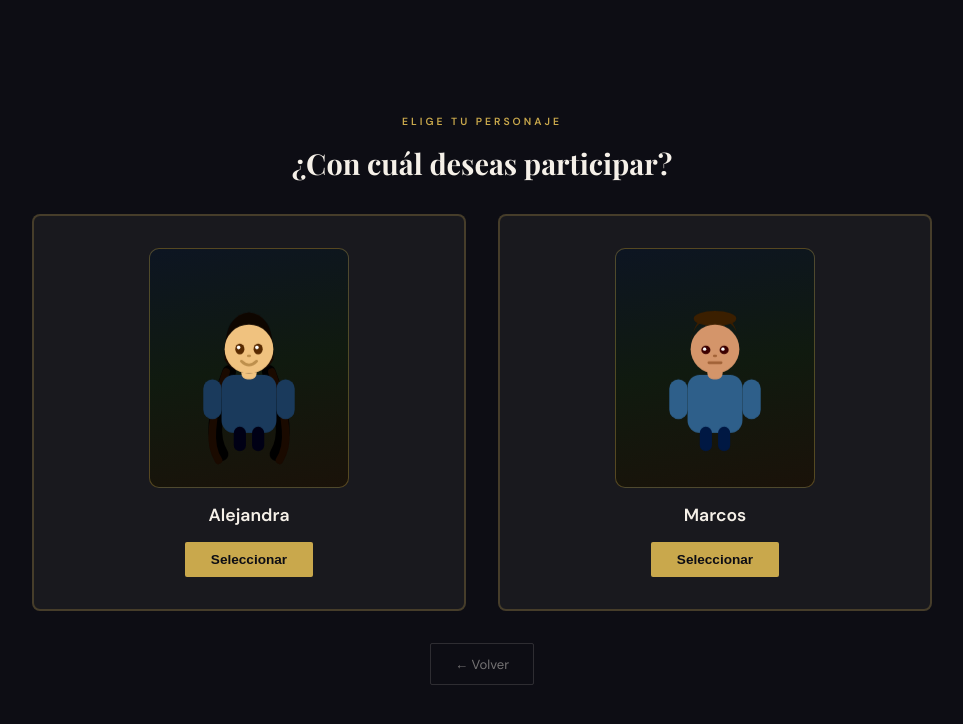
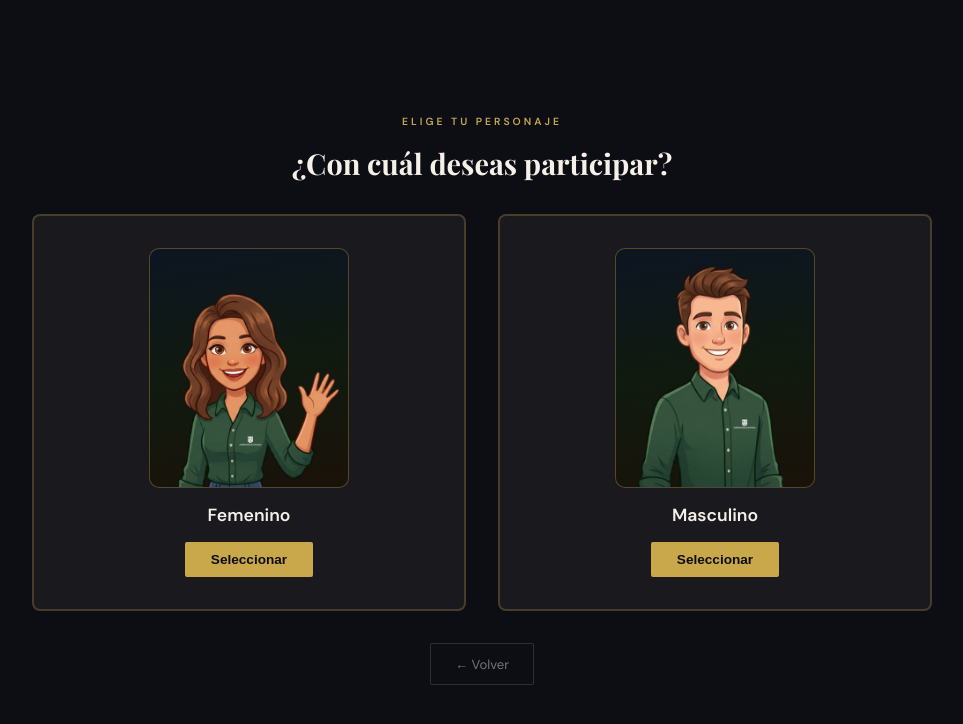
Before and after one commit to Porras05/CiudadanoCorp, a React (Vite) app: page / in a window 1280 px wide. Both pictures are taken after a click on the button "Comenzar →". Shown: the top 724 px of the page, without its empty margins (158-1121 px from the left). Built offline with nearby package versions, Linux system fonts and the light colour scheme; a web font is replaced by a local one.

Commit message:
Images and Character Selection

```diff
--- a/src/App.jsx
+++ b/src/App.jsx
@@ -18,10 +18,11 @@ async function saveCertificate(data) {
 
 // ─── DATA ───
 const CHARACTERS = [
-  { id: 'char1', name: 'Alejandra', skin: '#F0C27F', hair: '#1A0A00', outfit: '#1A3A5C', hairstyle: 'long', expression: 'happy' },
-  { id: 'char2', name: 'Marcos', skin: '#D4956A', hair: '#3B1F00', outfit: '#2E5F8A', hairstyle: 'short', expression: 'serious' },
+  { id: 'char1', name: 'Femenino', skin: '#F0C27F', hair: '#1A0A00', outfit: '#1A3A5C', hairstyle: 'long', expression: 'happy', avatar: 'public\\mujer.png' },
+  { id: 'char2', name: 'Masculino', skin: '#D4956A', hair: '#3B1F00', outfit: '#2E5F8A', hairstyle: 'short', expression: 'serious', avatar: 'public\\hombre.png' },
 ];
 
+// ...existing code...
 const PROFILES = {
   pragmatic:{ name:'Pragmático/a', desc:'Priorizas resultados medibles y eficiencia. Tomas decisiones basadas en impacto real más que en principios abstractos.', color:'#1A3A5C' },
   idealist:{ name:'Idealista', desc:'Guías tus decisiones por principios y valores. El proceso importa tanto como el resultado, y actúas con coherencia incluso cuando es incómodo.', color:'#4A7C5E' },
@@ -282,12 +283,12 @@ export default function ETHOSFERA() {
             <h2 style={{fontFamily:"'Playfair Display',serif",fontSize:'1.8rem',color:'#F5F0E8',fontWeight:700,marginBottom:'2rem'}}>¿Con cuál deseas participar?</h2>
             <div style={{display:'grid',gridTemplateColumns:'repeat(auto-fit,minmax(280px,1fr))',gap:'2rem',marginBottom:'2rem'}}>
               {CHARACTERS.map(char=>(
-                <div key={char.id} onClick={()=>{setPc({...char,jobTitle:'',company:''});setScreen('info');}} style={{background:'rgba(245,240,232,0.05)',border:'2px solid rgba(201,168,76,0.25)',borderRadius:8,padding:'2rem',cursor:'pointer',transition:'all 0.3s',display:'flex',flexDirection:'column',alignItems:'center',gap:'1rem'}}>
-                  <div style={{width:200,height:240,background:'linear-gradient(170deg,#0D1522,#101A0F,#1A1209)',border:'1px solid rgba(201,168,76,0.35)',borderRadius:10,display:'flex',alignItems:'flex-end',justifyContent:'center',paddingBottom:14,overflow:'hidden'}}>
-                    <div dangerouslySetInnerHTML={{__html:charSVG(char,130,160,true)}}/>
+                <div key={char.id} onClick={()=>{setPc({...char,jobTitle:'',company:''});setScreen('info');}} style={{background:'rgba(245,240,232,0.05)',border:'2px solid rgba(201,168,76,0.25)',borderRadius:8,padding:'2rem',cursor:'pointer',transition:'all 0.3s ease',display:'flex',flexDirection:'column',alignItems:'center',gap:'1rem',_hover:{borderColor:'rgba(201,168,76,0.5)'}}}>
+                  <div style={{width:200,height:240,background:'linear-gradient(170deg,#0D1522,#101A0F,#1A1209)',border:'1px solid rgba(201,168,76,0.35)',borderRadius:10,display:'flex',alignItems:'center',justifyContent:'center',paddingBottom:0,overflow:'hidden'}}>
+                    <img src={char.avatar} alt={char.name} style={{width:'100%',height:'100%',objectFit:'cover',objectPosition:'center top'}}/>
                   </div>
                   <div style={{color:'#F5F0E8',fontSize:'1.1rem',fontWeight:700}}>{char.name}</div>
-                  <button onClick={()=>{setPc({...char,jobTitle:'',company:''});setScreen('info');}} style={{background:'#C9A84C',color:'#0D0D14',padding:'0.65rem 1.6rem',borderRadius:2,fontWeight:600,fontSize:'0.85rem',border:'none',cursor:'pointer'}}>Seleccionar</button>
+                  <button onClick={(e)=>{e.stopPropagation();setPc({...char,jobTitle:'',company:''});setScreen('info');}} style={{background:'#C9A84C',color:'#0D0D14',padding:'0.65rem 1.6rem',borderRadius:2,fontWeight:600,fontSize:'0.85rem',border:'none',cursor:'pointer',transition:'all 0.2s'}}>Seleccionar</button>
                 </div>
               ))}
             </div>
@@ -301,7 +302,7 @@ export default function ETHOSFERA() {
         <div style={{minHeight:'100vh',background:'#0D0D14',padding:'2rem',display:'flex',alignItems:'center',justifyContent:'center',overflowY:'auto'}}>
           <div style={{display:'grid',gridTemplateColumns:'220px 1fr',gap:'3rem',maxWidth:780,width:'100%',alignItems:'start'}}>
             <div style={{display:'flex',flexDirection:'column',alignItems:'center',gap:'0.5rem',position:'sticky',top:'2rem'}}>
-              <div style={{width:180,height:220,background:'linear-gradient(170deg,#0D1522,#101A0F,#1A1209)',border:'1px solid rgba(201,168,76,0.35)',borderRadius:10,display:'flex',alignItems:'flex-end',justifyContent:'center',paddingBottom:14,overflow:'hidden',boxShadow:'0 16px 48px rgba(0,0,0,0.65)'}}>
+              <div style={{width:180,height:220,background:'linear-gradient(170deg,#0D1522,#101A0F,#1A1209)',border:'1px solid rgba(201,168,76,0.35)',borderRadius:10,display:'flex',alignItems:'center',justifyContent:'center',paddingBottom:0,overflow:'hidden',boxShadow:'0 16px 48px rgba(0,0,0,0.65)'}}>
                 <div dangerouslySetInnerHTML={{__html:charSVG(pc,110,145,true)}}/>
               </div>
               <div style={{color:'#C9A84C',fontSize:'0.78rem',fontWeight:500,letterSpacing:1}}>{pc.name}</div>
```
Also changed, not shown: public/hombre.png (added), public/mujer.png (added).
